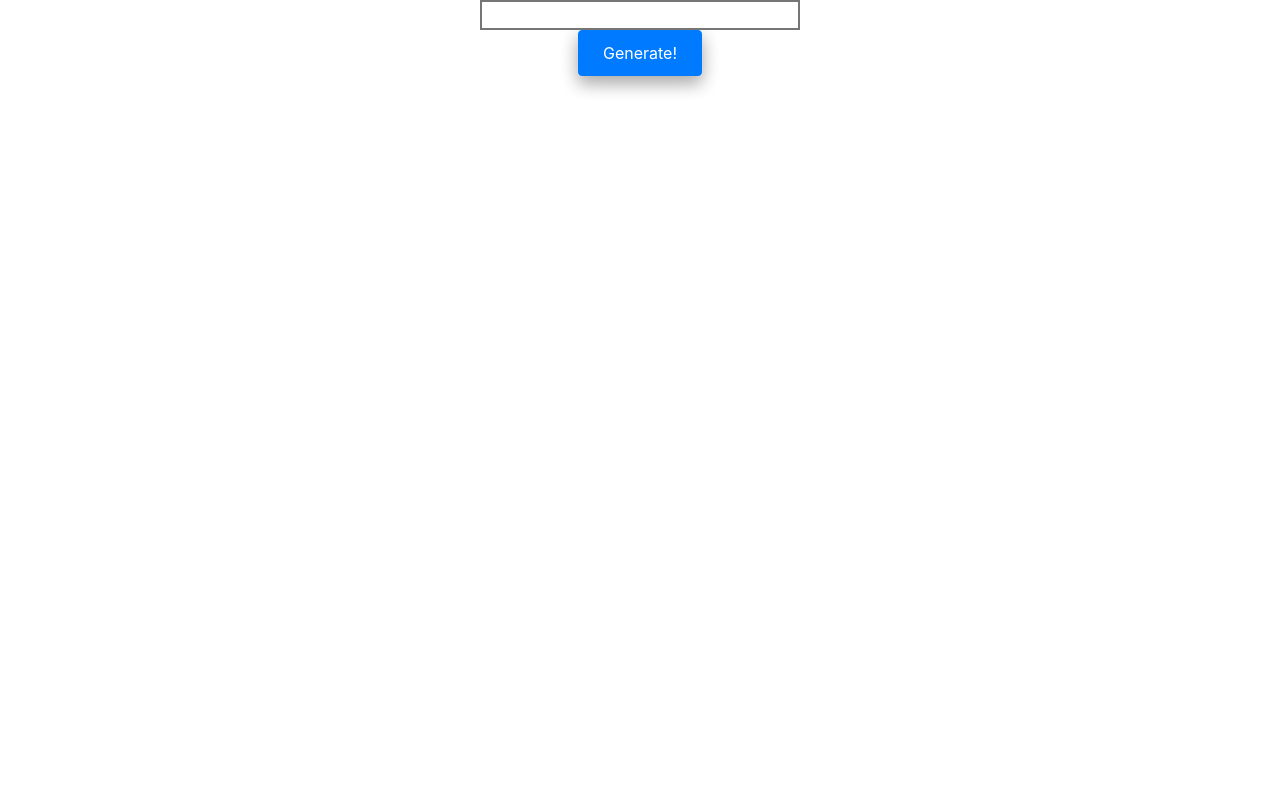
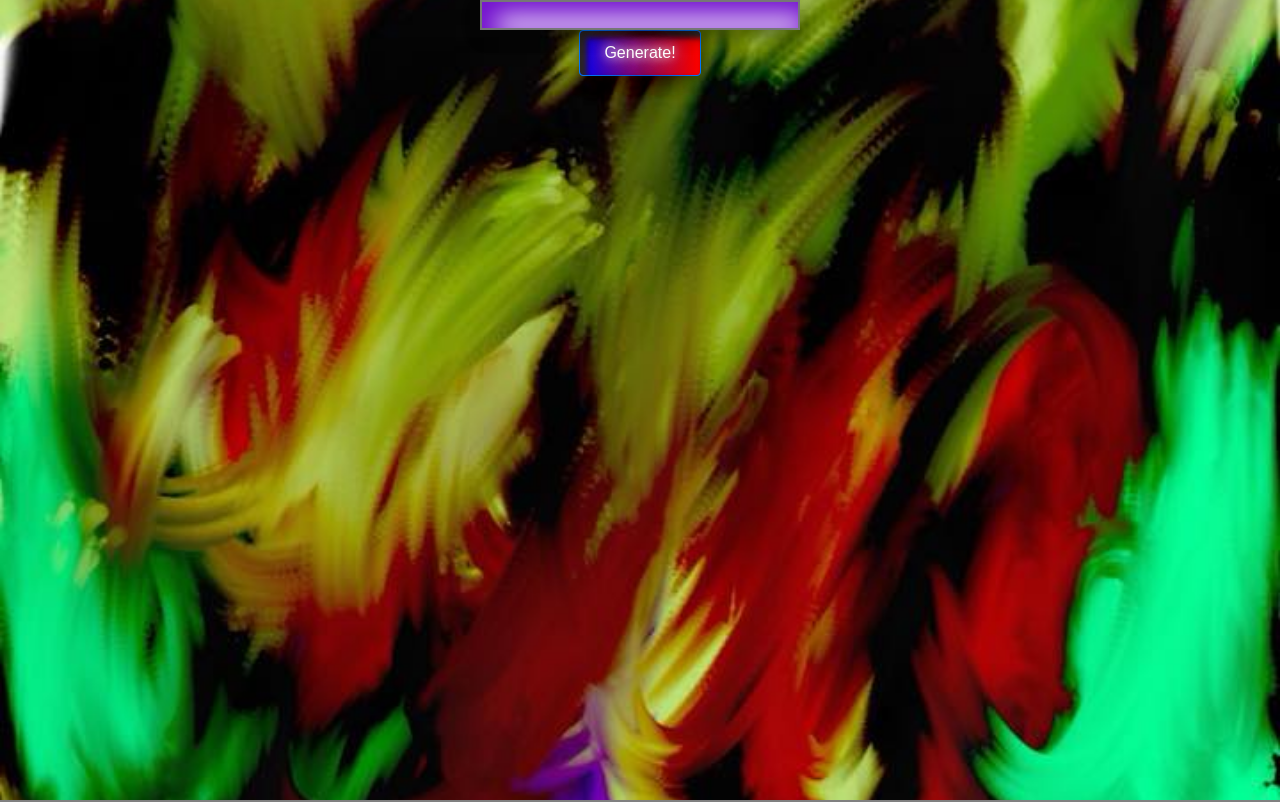
Before and after one commit to ChristineDang/Meme-Generator-Group-Project, a plain HTML site: page index.html in a window 1280 px wide. Drawn offline with nearby package versions, Linux system fonts and the light colour scheme.

Commit message:
Added bg image, click and hover properties to generate button as well glow to text, added inner and outer shadows to search bar and button, added font families

```diff
--- a/assets/CSS/style.css
+++ b/assets/CSS/style.css
@@ -1,14 +1,35 @@
+/* background and body styling */
+body {
+    font-family: 'Roboto', sans-serif;
+    font-family: 'Roboto Condensed', sans-serif;
+    font-family: 'Roboto Mono', monospace;
+    font-family: 'Roboto Slab', serif;
+    background-color: grey;
+    background-image: url("../images/1.jpg");
+     background-position: center;
+    background-size: cover;
+   }
+
 /* centering and styling search bar */
 input{
+    font-family: 'Roboto', sans-serif;
+    font-family: 'Roboto Condensed', sans-serif;
+    font-family: 'Roboto Mono', monospace;
+    font-family: 'Roboto Slab', serif;
+    text-shadow: 0 0 10px #fff, 0 0 20px #fff, 0 0 30px #e60073, 0 0 40px #e60073, 0 0 50px #e60073, 0 0 60px #e60073, 0 0 70px #e60073;
     display: block;
     margin-left: auto;
     margin-right: auto;
     width: 40%;
     border-style: solid;
+    box-shadow: 0 8px 16px 0 rgba(0,0,0,0.2), 0 6px 20px 0 rgba(0,0,0,0.19), 10px 10px 25px 5px rgb(114, 16, 206) inset;
 }
+
+
 
 /*center  and styling meme display */
 #meme-display{
+    background-color: black;
     display: block;
     margin-left: auto;
     margin-right: auto;
@@ -18,31 +39,30 @@ input{
 
 /* style and center generator button */
 #generator-button{
+    background-image: linear-gradient(to right,blue , red);
+    background-repeat: no-repeat;
     display: block;
     margin-left: auto;
     margin-right: auto;
     padding: 10px 24px;
-    box-shadow: 0 8px 16px 0 rgba(0,0,0,0.2), 0 6px 20px 0 rgba(0,0,0,0.19);
+    text-shadow: 0 0 10px #fff, 0 0 20px #fff, 0 0 30px #e60073, 0 0 40px #e60073, 0 0 50px #e60073, 0 0 60px #e60073, 0 0 70px #e60073;
+    box-shadow: 0 8px 16px 0 rgba(0,0,0,0.2), 0 6px 20px 0 rgba(0,0,0,0.19), 5px 5px 5px 2px rgb(43, 43, 44) inset;
     border-style: solid;
     cursor: pointer;
-    /*add custom button file here */
+    font-family: 'Roboto Condensed', sans-serif;
+    font-family: 'Oswald', sans-serif;
+    font-family: 'Noto Sans KR', sans-serif;
+
 }
+/*button click motion */
+.btn:active {
+    background-color: #3e8e41;
+    box-shadow: 0 5px #666;
+    transform: translateY(4px);
+  }
+/* button hover */
+  .btn:hover {
+    opacity: 0.5;
+    font-size: smaller;
 
-
-
-#generator-button:before {
-    content: '';
-    background: linear-gradient(45deg, #ff0000, #ff7300, #fffb00, #48ff00, #00ffd5, #002bff, #7a00ff, #ff00c8, #ff0000);
-    position: absolute;
-    top: -2px;
-    left:-2px;
-    background-size: 400%;
-    z-index: -1;
-    filter: blur(5px);
-    width: calc(100% + 4px);
-    height: calc(100% + 4px);
-    animation: glowing 20s linear infinite;
-    opacity: 0;
-    transition: opacity .3s ease-in-out;
-    border-radius: 10px;
-}
+  }
```
Also changed, not shown: assets/images/1.jpg (added).
